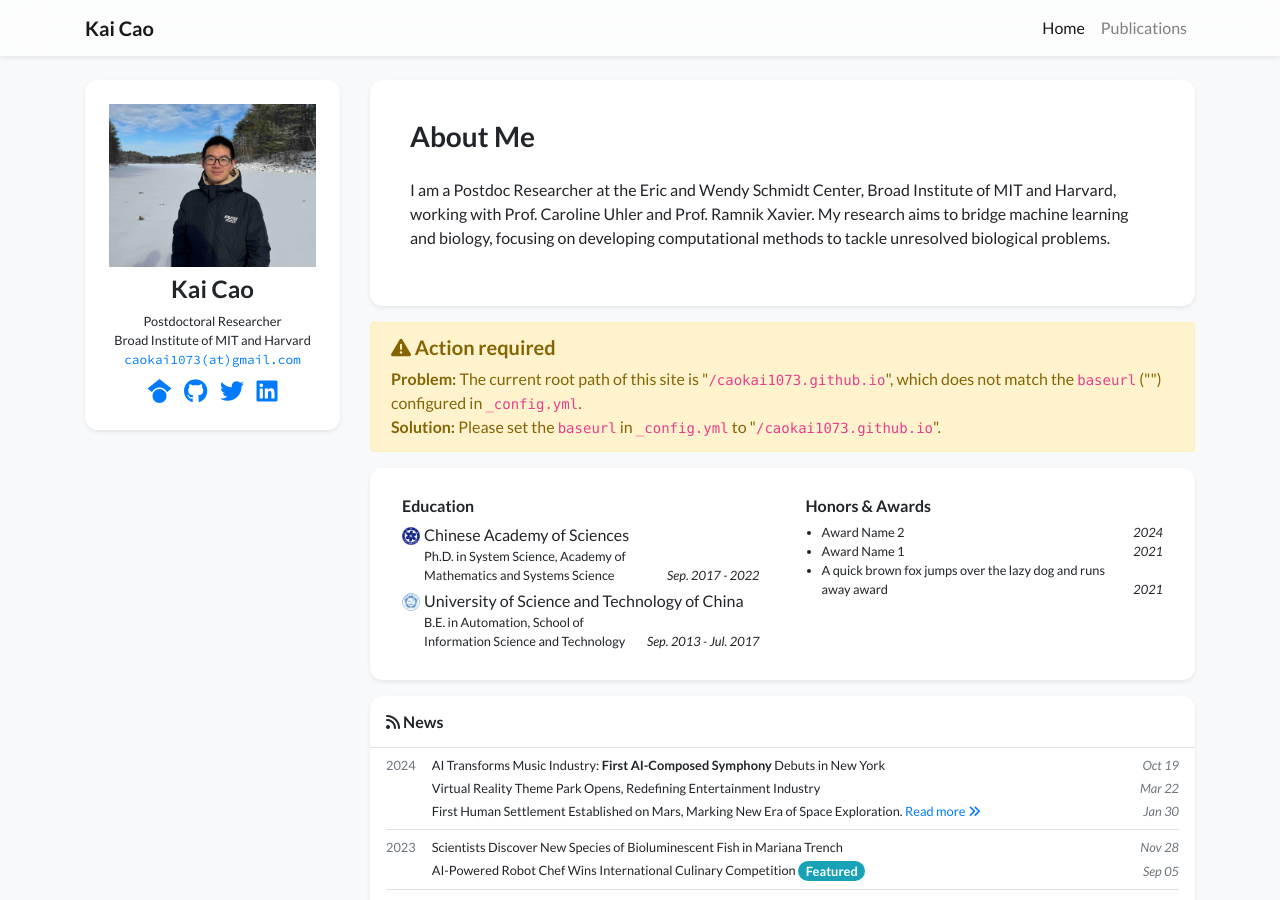
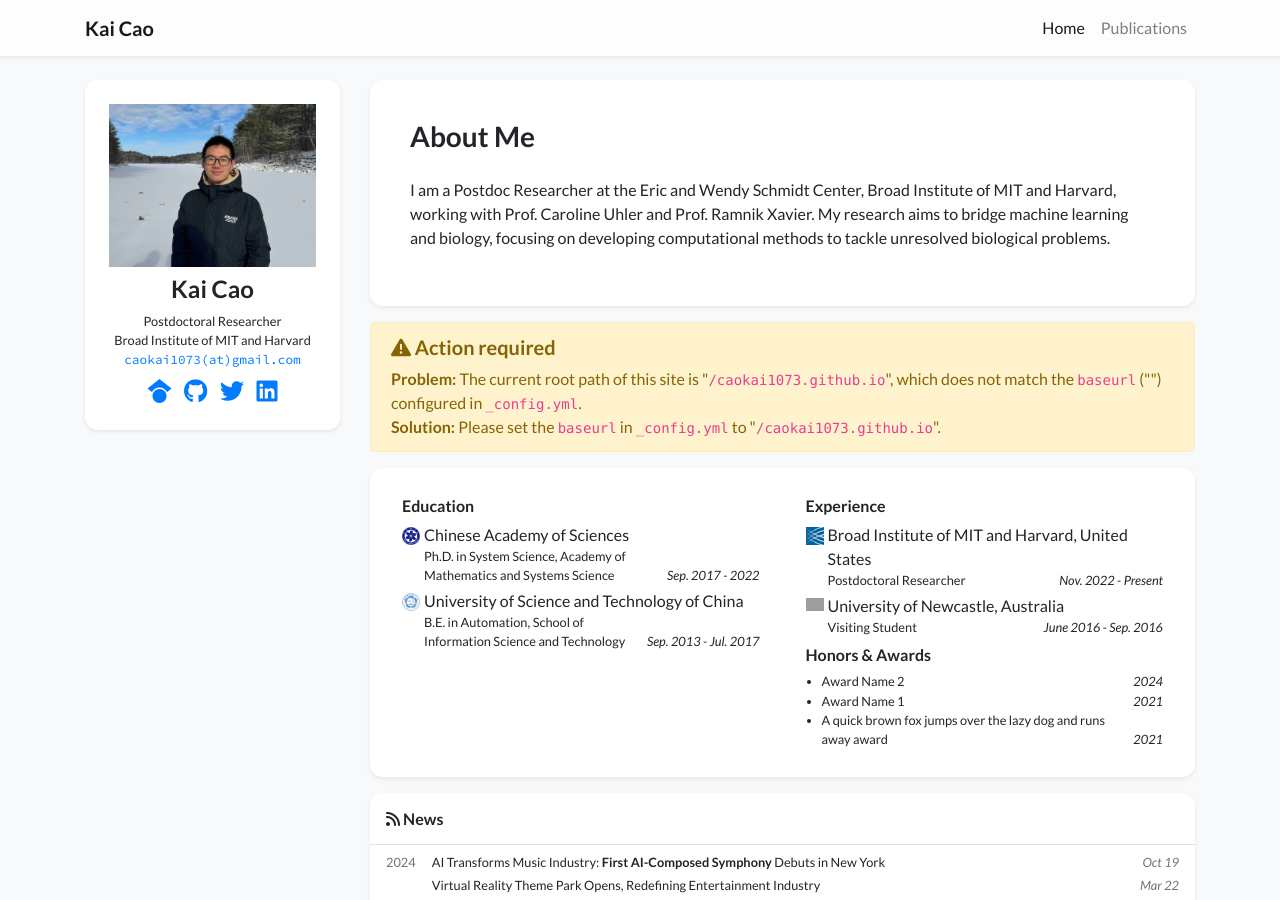
Before and after one commit to caokai1073/caokai1073.github.io, a Jekyll site: the page built from index.html, in a window 1280 px wide and 900 px high. Built offline with Jekyll 4.4.1, drawn with Linux system fonts in a browser that asks for light colours; nearby versions of some CDN libraries; a style sheet for code colours, icons or effects is not loaded; part of the change alters nothing that is shown; grey boxes are pictures that could not be loaded.

Commit message:
Update profile.yml

```diff
--- a/_data/profile.yml
+++ b/_data/profile.yml
@@ -40,16 +40,16 @@ education:
   position: B.E. in Automation, School of Information Science and Technology
   date: Sep. 2013 - Jul. 2017
 
-# experience:
-# - name: Broad Institute of MIT and Harvard, United States
-#   logo: /assets/images/badges/PKU_red.png
-#   position: Postdoctoral Researcher
-#   date: Nov. 2022 - Present
+experience:
+- name: Broad Institute of MIT and Harvard, United States
+  logo: /assets/images/badges/Broad_logo.png
+  position: Postdoctoral Researcher
+  date: Nov. 2022 - Present
 
-# - name: University of Newcastle, Australia
-#   logo: /assets/images/badges/PKU_red.png
-#   position: Visiting Student
-#   date: June 2016 - Sep. 2016
+- name: University of Newcastle, Australia
+  logo: /assets/images/badges/newcastle_logo.png
+  position: Visiting Student
+  date: June 2016 - Sep. 2016
 
 awards:
 - name: Award Name 2
```
